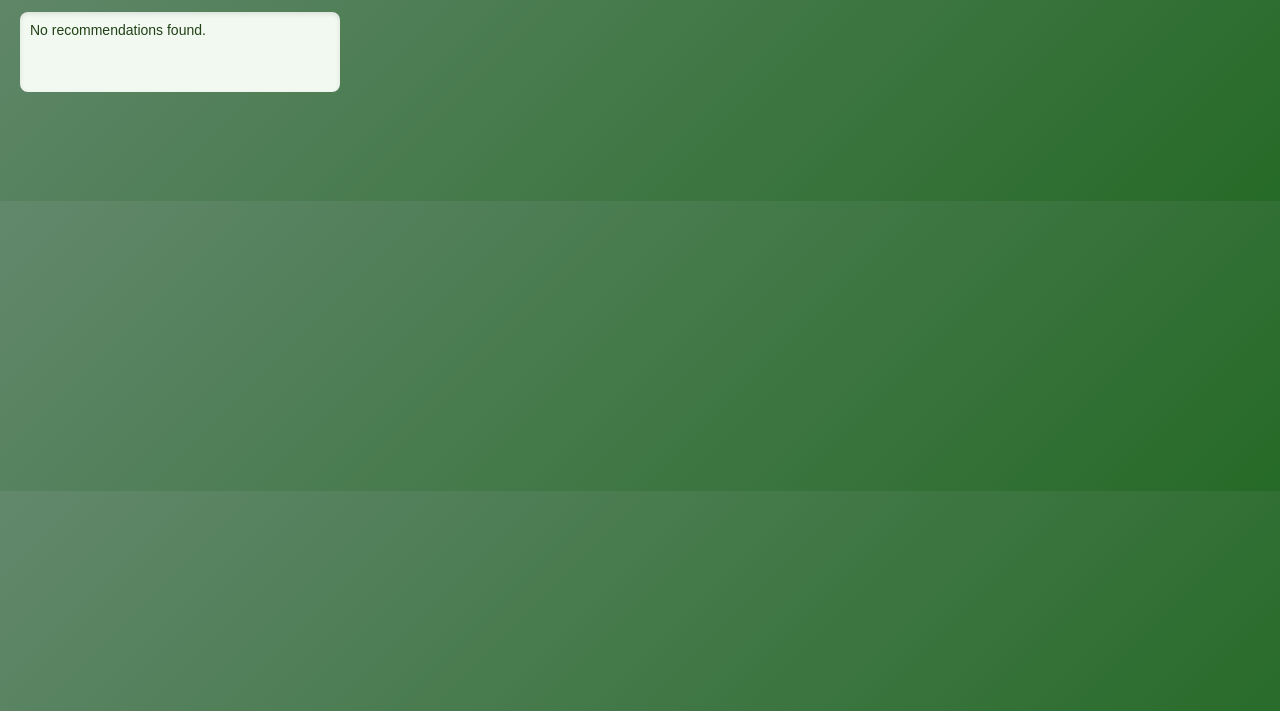
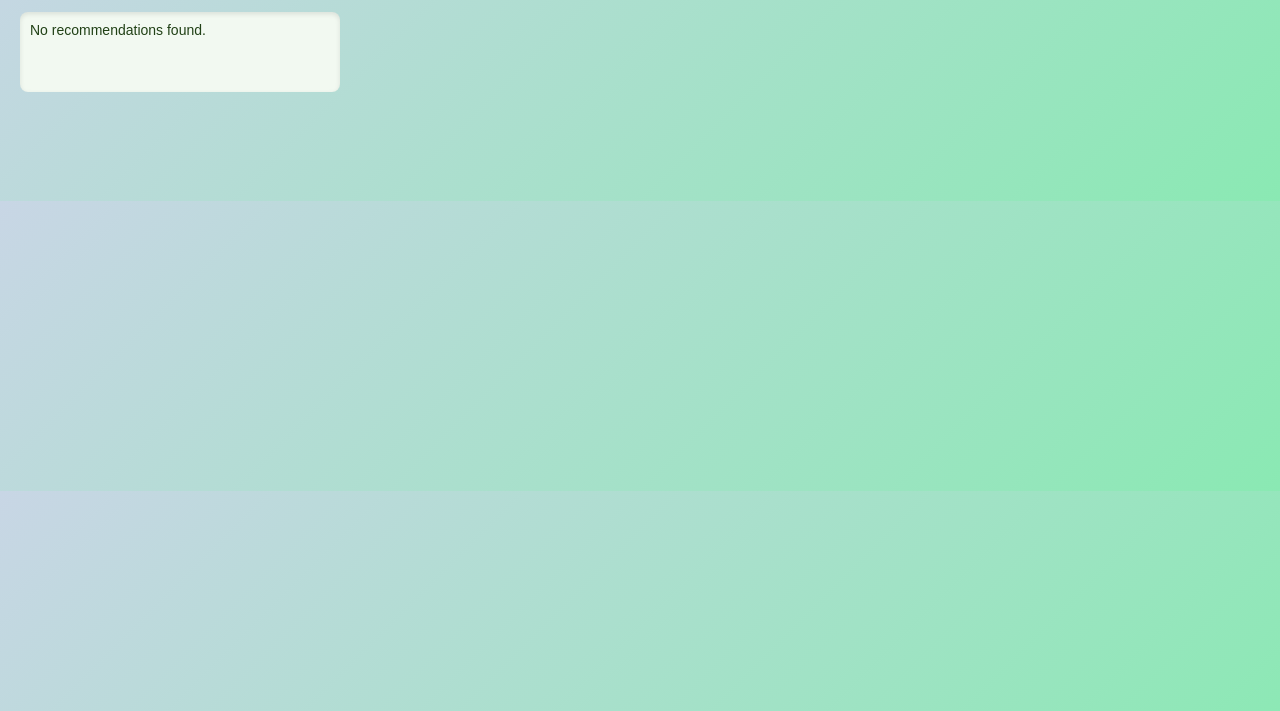
Before and after one commit to ecofinds/ecofinds, a browser extension: page index.html in a window 1280 px wide. Shown: the part 89-800 px from the top of the page. Drawn offline with Linux system fonts and the light colour scheme.

Commit message:
Update styles.css

```diff
--- a/styles.css
+++ b/styles.css
@@ -1,6 +1,6 @@
 body {
     font-family: 'Arial', sans-serif;
-    background: linear-gradient(135deg, #62886c, #266a27); /* Softer natural green gradient */
+    background: linear-gradient(135deg, #C8D6E5, #8AE9B3); /* Softer natural green gradient */
     color: #214116; /* Dark green text for contrast */
     text-align: center;
     margin: 0;
```
